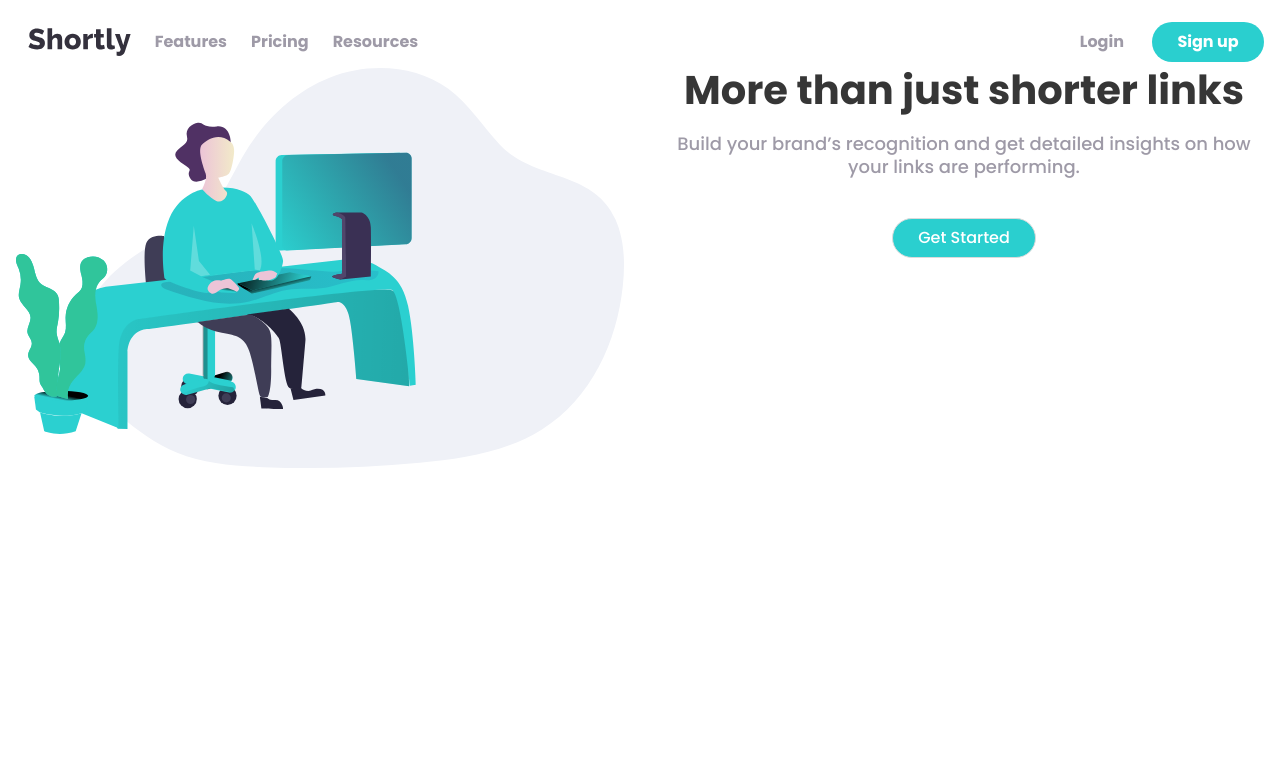
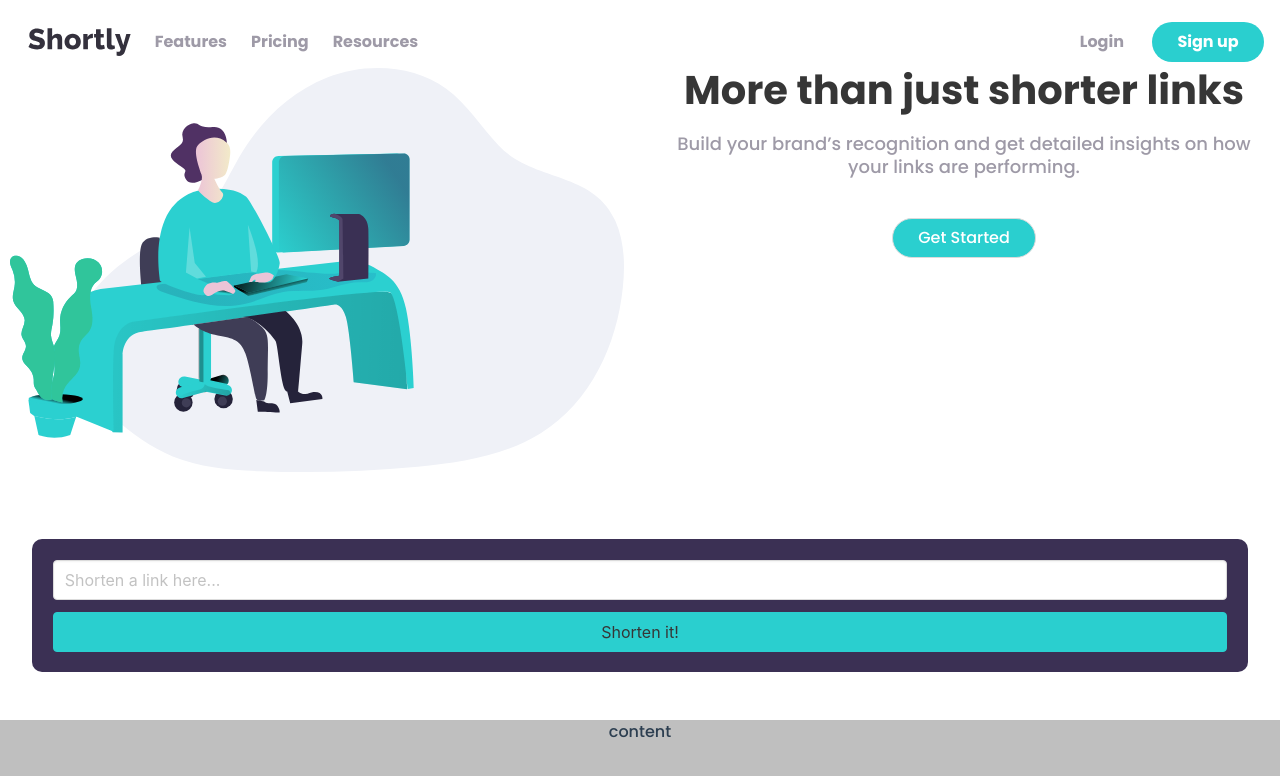
Before and after one commit to awexli/url-shortener, a Vue app: page / in a window 1280 px wide. Shown: the top 776 px of the page. Built offline with nearby package versions, Linux system fonts and the light colour scheme.

Commit message:
start link form

```diff
--- a/src/App.vue
+++ b/src/App.vue
@@ -2,18 +2,24 @@
   <div id="app">
     <NavBar />
     <GetStarted />
+    <LinkForm />
+    <StatsSection />
   </div>
 </template>
 
 <script>
 import NavBar from './components/NavBar.vue';
 import GetStarted from './components/GetStarted.vue';
+import LinkForm from './components/LinkForm.vue';
+import StatsSection from './components/StatsSection.vue';
 
 export default {
   name: 'App',
-  components: {
+    components: {
     NavBar,
     GetStarted,
+    LinkForm,
+    StatsSection,
   },
 };
 </script>
--- a/src/components/GetStarted.vue
+++ b/src/components/GetStarted.vue
@@ -34,7 +34,7 @@ export default {
     // margin-top: 2.5em;
     // margin-bottom: 2.5em;
     // transform: scale(1.3);
-    padding-left: 1em;
+    padding-left: 10px;
   }
 
   &__left {
--- /dev/null
+++ b/src/components/LinkForm.vue
@@ -0,0 +1,46 @@
+<template>
+  <div class="link-form">
+    <form action="" class="link-form__form">
+      <div class="link-form__field field">
+        <div class="link-form__control control">
+          <input
+            class="link-form__input input"
+            type="text"
+            placeholder="Shorten a link here..."
+          />
+        </div>
+      </div>
+      <div class="link-form__field field">
+        <div class="link-form__control control">
+          <button class="link-form__button button">
+            Shorten it!
+          </button>
+        </div>
+      </div>
+    </form>
+  </div>
+</template>
+
+<script>
+export default {
+  name: 'LinkForm',
+};
+</script>
+
+<style lang="scss">
+@import '../styles/style-guide.scss';
+
+.link-form {
+  margin: 3em 2em;
+  padding: 1.3em;
+  border-radius: 10px;
+  background-color: $dark-violet;
+  position: relative;
+
+  &__button {
+    width: 100%;
+    background-color: $cyan;
+    border-color: $cyan;
+  }
+}
+</style>
--- /dev/null
+++ b/src/components/StatsSection.vue
@@ -0,0 +1,27 @@
+<template>
+  <div class="stats">
+    content
+  </div>
+</template>
+
+<script>
+export default {
+  name: 'StatsSection',
+};
+</script>
+
+<style lang="scss" scoped>
+@import '../styles/style-guide.scss';
+.stats {
+  height: 100px;
+  &::before {
+    content: "";
+    background: hsl(0, 0%, 75%);
+    position: absolute;
+    height: 100%;
+    width: 100%;
+    left: 0;
+    z-index: -1;
+  }
+}
+</style>
```
Also changed, not shown: src/assets/logo.png (deleted).
